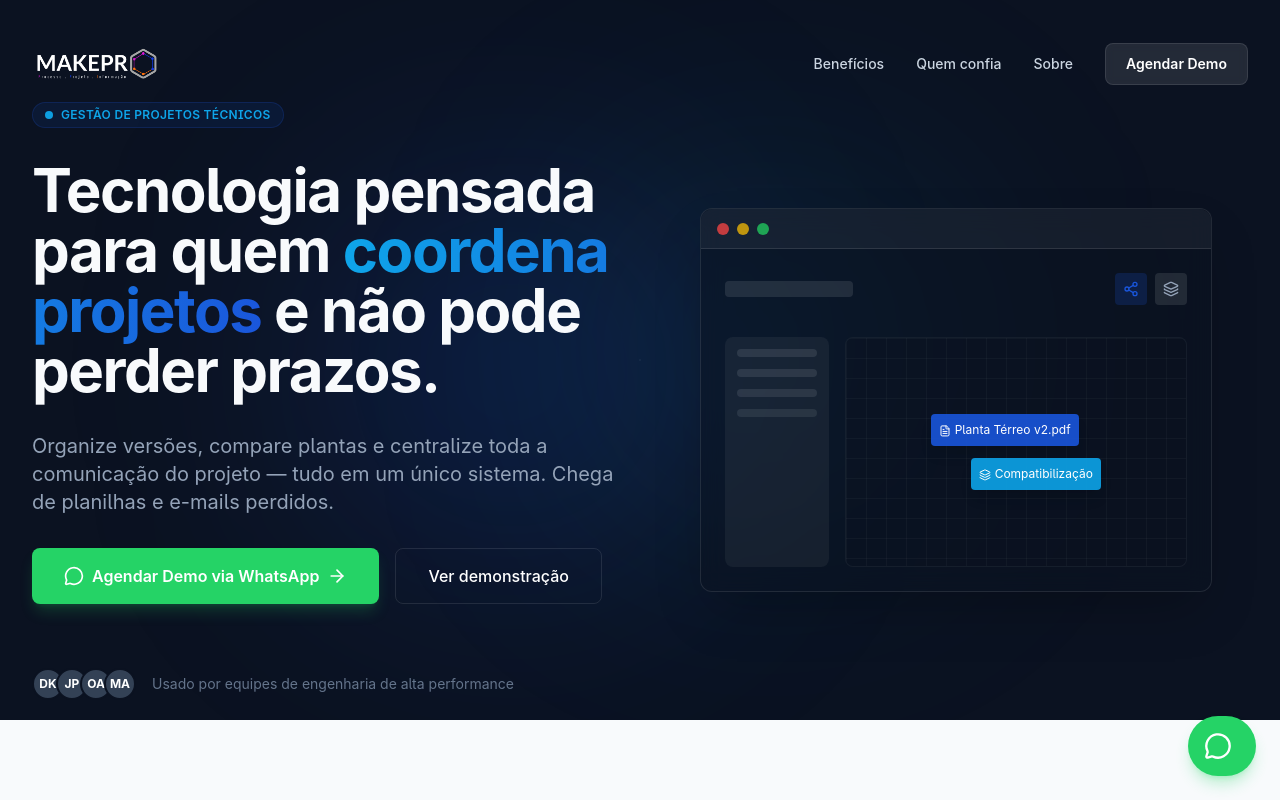
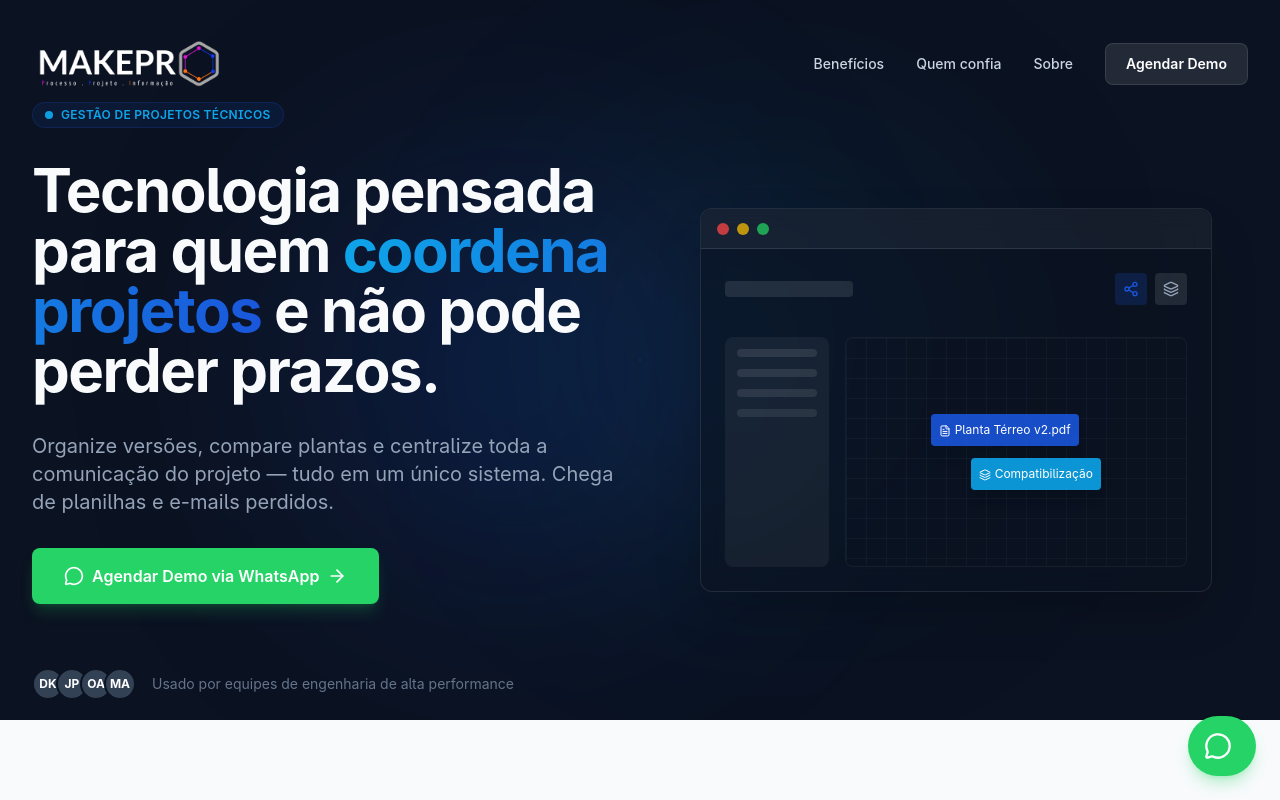
Before and after one commit to VoaNegocio/makedrive-lp, a React (Vite) app: page / in a window 1280 px wide. Shown: the top 800 px of the page. Built offline with nearby package versions, Linux system fonts and the light colour scheme.

Commit message:
novos ajustes no header e removi um botao a mais ho hero

```diff
--- a/src/components/Header.jsx
+++ b/src/components/Header.jsx
@@ -29,7 +29,7 @@ const Header = () => {
                     {/* Logo */}
                     {/* Logo */}
                     <a href="#" className="flex items-center gap-2 group">
-                        <img src="/makerpro-logo-para-fundo-escuro.png" alt="MakeDrive" className="h-8 md:h-32 w-auto object-contain" />
+                        <img src="/makerpro-logo-para-fundo-escuro.png" alt="MakeDrive" className="h-8 md:h-32 w-auto object-contain transform scale-150 origin-left" />
                     </a>
 
                     {/* Desktop Nav */}
--- a/src/components/Hero.jsx
+++ b/src/components/Hero.jsx
@@ -41,9 +41,7 @@ const Hero = () => {
                                 </>
                             }
                         />
-                        <a href="#demo" className="px-8 py-3 rounded-lg border border-white/10 hover:border-white/30 text-white font-medium transition-all hover:bg-white/5 flex items-center justify-center">
-                            Ver demonstração
-                        </a>
+
                     </div>
 
 
```
